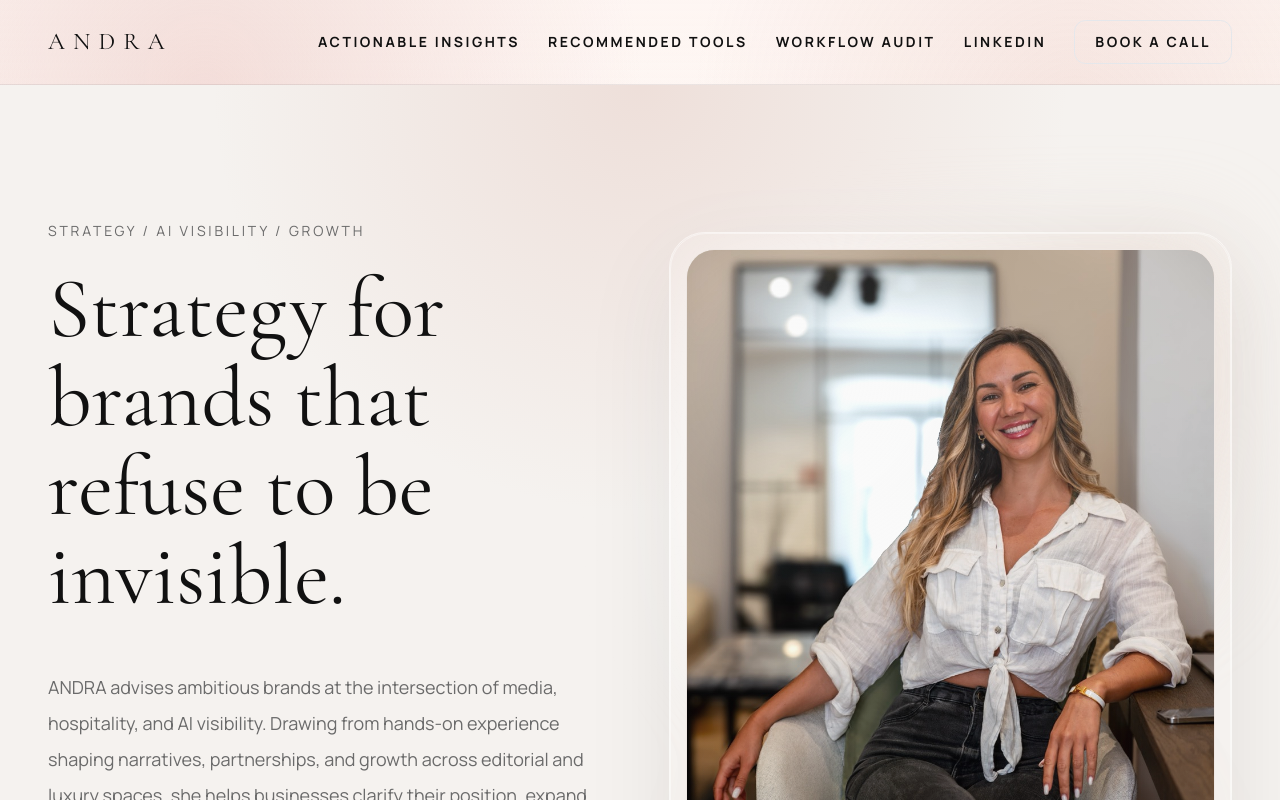
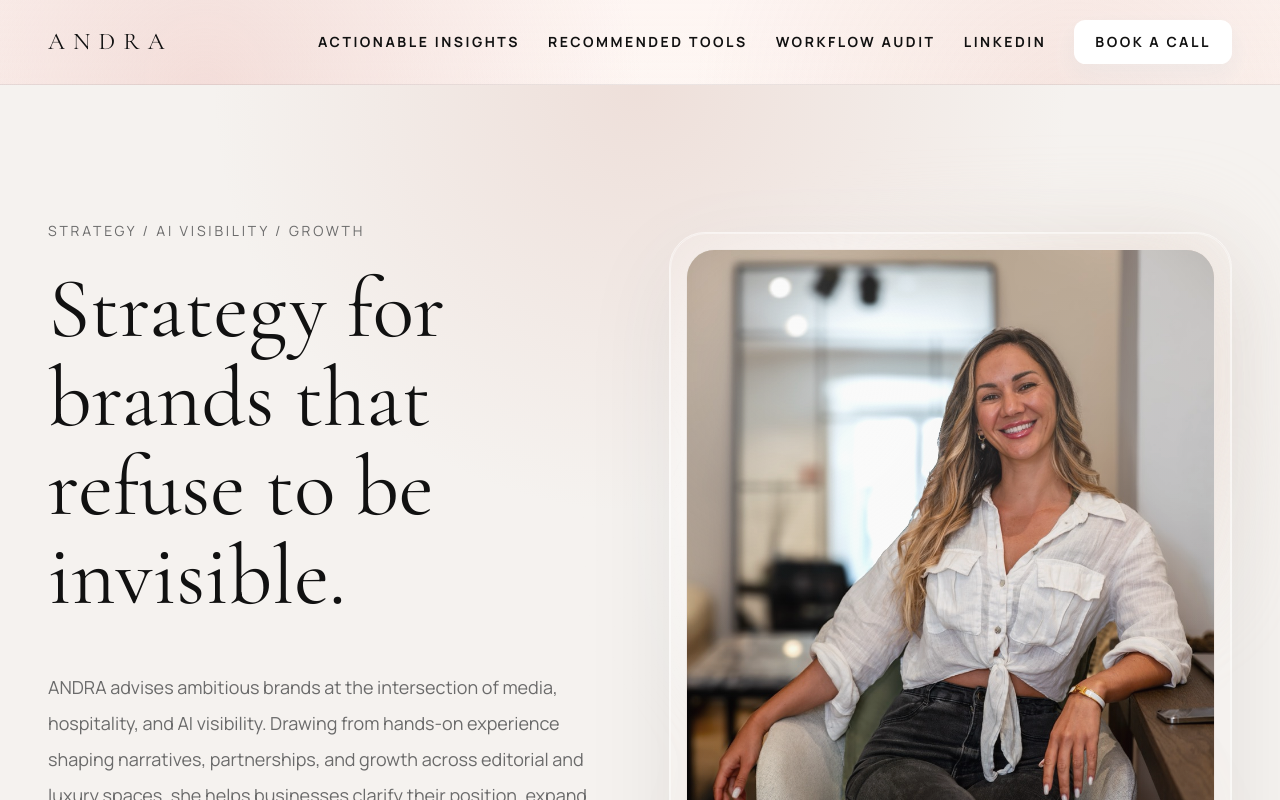
Before and after one commit to andraizzz/andraizzz, a Next.js app: page / in a window 1280 px wide. Shown: the top 800 px of the page. Built offline with nearby package versions, Linux system fonts and the light colour scheme.

Commit message:
Polish header book a call button

```diff
--- a/components/site-header.tsx
+++ b/components/site-header.tsx
@@ -104,7 +104,7 @@ export function SiteHeader() {
               data-track-category="header"
               data-track-label="calendly"
               data-track-destination={bookIntroCallUrl}
-              className="site-header-contact relative inline-flex min-h-10 items-center justify-center rounded-[0.72rem] border border-obsidian/16 bg-white/52 px-4 py-2 text-[0.66rem] font-bold tracking-[0.16em] text-obsidian transition duration-200 hover:border-obsidian/30 hover:bg-white sm:min-h-11 sm:px-5 sm:text-sm sm:tracking-[0.18em]"
+              className="site-header-contact relative inline-flex min-h-10 items-center justify-center rounded-[0.72rem] border border-white/75 bg-white px-4 py-2 text-[0.66rem] font-bold tracking-[0.16em] text-obsidian shadow-[0_12px_30px_rgba(255,255,255,0.42),0_10px_24px_rgba(17,17,17,0.07)] transition duration-300 hover:scale-[1.02] hover:border-white/55 hover:bg-white/50 hover:shadow-[0_18px_40px_rgba(255,255,255,0.36),0_14px_30px_rgba(17,17,17,0.08)] active:scale-[0.98] sm:min-h-11 sm:px-5 sm:text-sm sm:tracking-[0.18em]"
             >
               BOOK A CALL
             </a>
```
